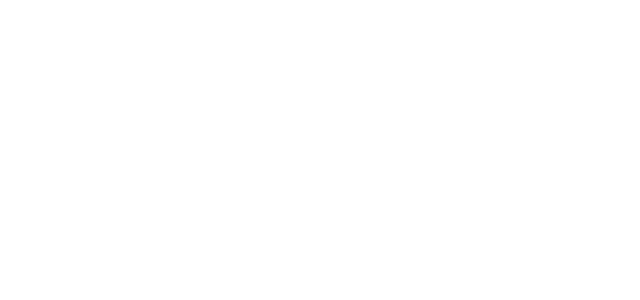
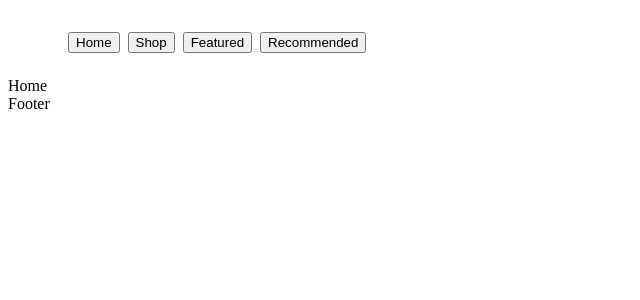
Before and after one commit to EVSFEH25P-JS2/eshop, a React (Vite) app: page / in a window 1280 px wide. Shown: the top 300 px of the page, without its empty margins (0-640 px from the left). Built offline with nearby package versions, Linux system fonts and the light colour scheme.

Commit message:
set up routing and base layout

```diff
--- a/src/App.jsx
+++ b/src/App.jsx
@@ -1,7 +1,57 @@
+import { useState } from "react";
 import "./App.css";
+import Home from "./pages/Home";
+import NotFound from "./pages/NotFound";
+import ProductDetails from "./pages/ProductDetails";
+import Shop from "./pages/Shop";
+import Nav from "./components/Nav";
+import Footer from "./components/Footer";
+
+class Page {
+  static HOME = "home";
+  static SHOP = "shop";
+  static PRODUCT = "product";
+}
 
 function App() {
-  return <></>;
+  const [route, setRoute] = useState({
+    name: Page.HOME,
+    data: {},
+  });
+
+  const updateRoute = (name, data = {}) => {
+    setRoute({ name, data });
+  };
+
+  let page = null;
+  switch (route.name) {
+    case Page.HOME:
+      page = <Home setRoute={updateRoute} />;
+      break;
+    case Page.SHOP:
+      page = <Shop setRoute={updateRoute} />;
+      break;
+    case Page.PRODUCT:
+      page = <ProductDetails routeData={route.data} setRoute={updateRoute} />;
+      break;
+    default:
+      page = <NotFound setRoute={updateRoute} />;
+  }
+
+  return (
+    <>
+      <header>
+        <Nav routeName={route.name} setRoute={updateRoute} />
+      </header>
+
+      <main>{page}</main>
+
+      <Footer />
+    </>
+  );
 }
 
+// Lifting state up
+
 export default App;
+export { Page };
--- /dev/null
+++ b/src/components/Footer.jsx
@@ -0,0 +1,5 @@
+function Footer() {
+  return <>Footer</>;
+}
+
+export default Footer;
--- /dev/null
+++ b/src/components/Nav.jsx
@@ -0,0 +1,37 @@
+import { Page } from "../App";
+import "../styles/Nav.css";
+
+function Nav({ routeName, setRoute }) {
+  return (
+    <nav className="nav">
+      <div>
+        <div>
+          <img />
+        </div>
+
+        <ul>
+          <li>
+            <button onClick={() => setRoute(Page.HOME)}>Home</button>
+          </li>
+          <li>
+            <button onClick={() => setRoute(Page.SHOP)}>Shop</button>
+          </li>
+          <li>
+            <button onClick={() => setRoute("TODO: add featured page")}>
+              Featured
+            </button>
+          </li>
+          <li>
+            <button onClick={() => setRoute("TODO: add recommended page")}>
+              Recommended
+            </button>
+          </li>
+        </ul>
+      </div>
+
+      <div></div>
+    </nav>
+  );
+}
+
+export default Nav;
--- /dev/null
+++ b/src/pages/Home.jsx
@@ -0,0 +1,5 @@
+function Home() {
+  return <>Home</>;
+}
+
+export default Home;
--- /dev/null
+++ b/src/pages/NotFound.jsx
@@ -0,0 +1,5 @@
+function NotFound() {
+  return <>Not Found</>;
+}
+
+export default NotFound;
--- /dev/null
+++ b/src/pages/ProductDetails.jsx
@@ -0,0 +1,5 @@
+function ProductDetails() {
+  return <>Product Details</>;
+}
+
+export default ProductDetails;
--- /dev/null
+++ b/src/pages/Shop.jsx
@@ -0,0 +1,5 @@
+function Shop() {
+  return <>Shop</>;
+}
+
+export default Shop;
--- /dev/null
+++ b/src/styles/Nav.css
@@ -0,0 +1,16 @@
+.nav {
+  padding: 0.5rem 0.25rem;
+  display: flex;
+  justify-content: space-between;
+
+  > div {
+    display: flex;
+    gap: 1rem;
+  }
+
+  ul {
+    display: flex;
+    list-style: none;
+    gap: 0.5rem;
+  }
+}
```
